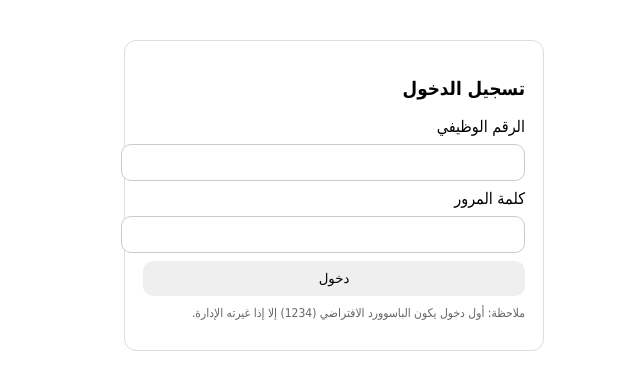
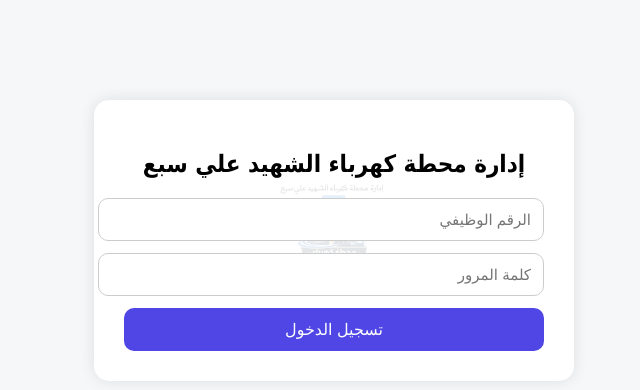
Before and after one commit to lawerhussein91-code/employee-portal, a Flask app: page /login in a window 1280 px wide. Shown: the top 390 px of the page, without its empty margins (306-946 px from the left). Run offline with Flask 3, Linux system fonts and the light colour scheme.

Commit message:
add watermark login page

```diff
--- a/templates/login.html
+++ b/templates/login.html
@@ -3,26 +3,106 @@
 <head>
 <meta charset="utf-8">
 <title>تسجيل الدخول</title>
+
 <style>
-    body{font-family:Tahoma;max-width:420px;margin:40px auto;padding:0 12px}
-    .card{border:1px solid #ddd;border-radius:12px;padding:18px}
-    input{width:100%;padding:10px;margin:8px 0;border:1px solid #ccc;border-radius:10px}
-    button{width:100%;padding:10px;border:0;border-radius:10px;cursor:pointer}
-    .err{color:#b00020;margin:10px 0}
+body{
+  font-family:Tahoma;
+  background:#f6f7f9;
+}
+
+/* كرت تسجيل الدخول */
+.login-card{
+  position:relative;
+  max-width:420px;
+  margin:100px auto;
+  padding:30px;
+  border-radius:15px;
+  background:white;
+  box-shadow:0 0 15px rgba(0,0,0,.1);
+  text-align:center;
+  overflow:hidden;
+}
+
+/* العلامة المائية */
+.login-card::before{
+  content:"";
+  background:url("{{ url_for('static', filename='logo.png') }}") no-repeat center;
+  background-size:230px;
+  opacity:0.12;
+  position:absolute;
+  top:0;
+  left:0;
+  right:0;
+  bottom:0;
+  z-index:0;
+}
+
+/* نخلي المحتوى فوق اللوجو */
+.login-card *{
+  position:relative;
+  z-index:1;
+}
+
+h2{
+  margin-bottom:20px;
+}
+
+input{
+  width:100%;
+  padding:12px;
+  border-radius:10px;
+  border:1px solid #ccc;
+  margin-bottom:12px;
+  font-size:15px;
+}
+
+button{
+  width:100%;
+  padding:12px;
+  border:none;
+  border-radius:10px;
+  background:#4f46e5;
+  color:white;
+  font-size:16px;
+  cursor:pointer;
+}
+
+button:hover{
+  background:#4338ca;
+}
+
+.error{
+  background:#ffecec;
+  border:1px solid #ffb3b3;
+  color:#b00000;
+  padding:10px;
+  border-radius:10px;
+  margin-bottom:12px;
+}
 </style>
 </head>
+
 <body>
-  <div class="card">
-    <h3>تسجيل الدخول</h3>
-    {% if error %}<div class="err">{{ error }}</div>{% endif %}
-    <form method="post">
-      <label>الرقم الوظيفي</label>
-      <input name="emp_id" required>
-      <label>كلمة المرور</label>
-      <input name="password" type="password" required>
-      <button type="submit">دخول</button>
+
+<div class="login-card">
+
+<h2>إدارة محطة كهرباء الشهيد علي سبع</h2>
+
+{% if error %}
+<div class="error">{{ error }}</div>
+{% endif %}
+
+<form method="POST">
+
+<input type="text" name="emp_id" placeholder="الرقم الوظيفي" required>
+
+<input type="password" name="password" placeholder="كلمة المرور" required>
+
+<button type="submit">تسجيل الدخول</button>
+
 </form>
-    <p style="font-size:12px;color:#666;margin-top:10px">ملاحظة: أول دخول يكون الباسوورد الافتراضي (1234) إلا إذا غيرته الإدارة.</p>
+
 </div>
+
 </body>
 </html>
```
Lines whose indentation alone changed are shown as unchanged.
